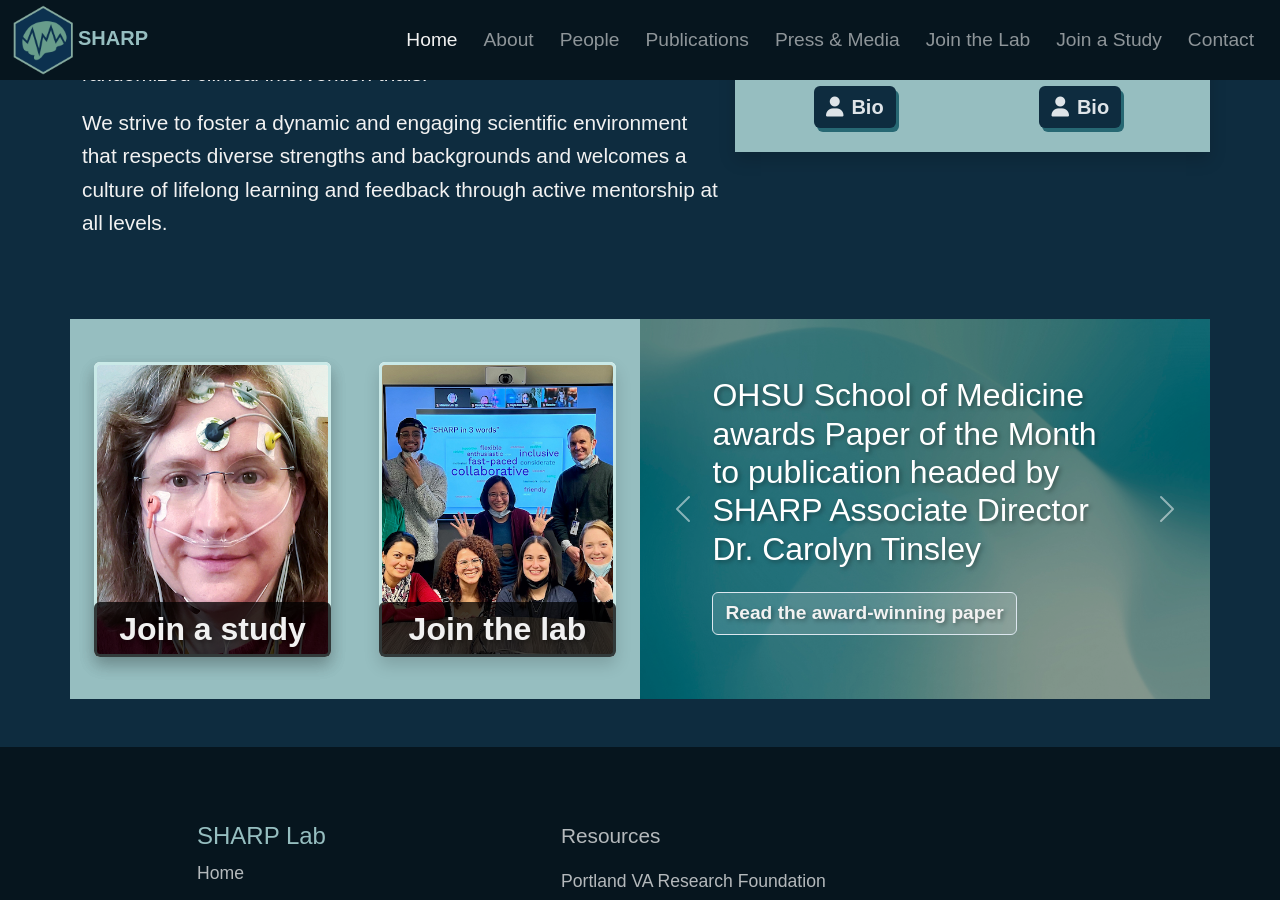
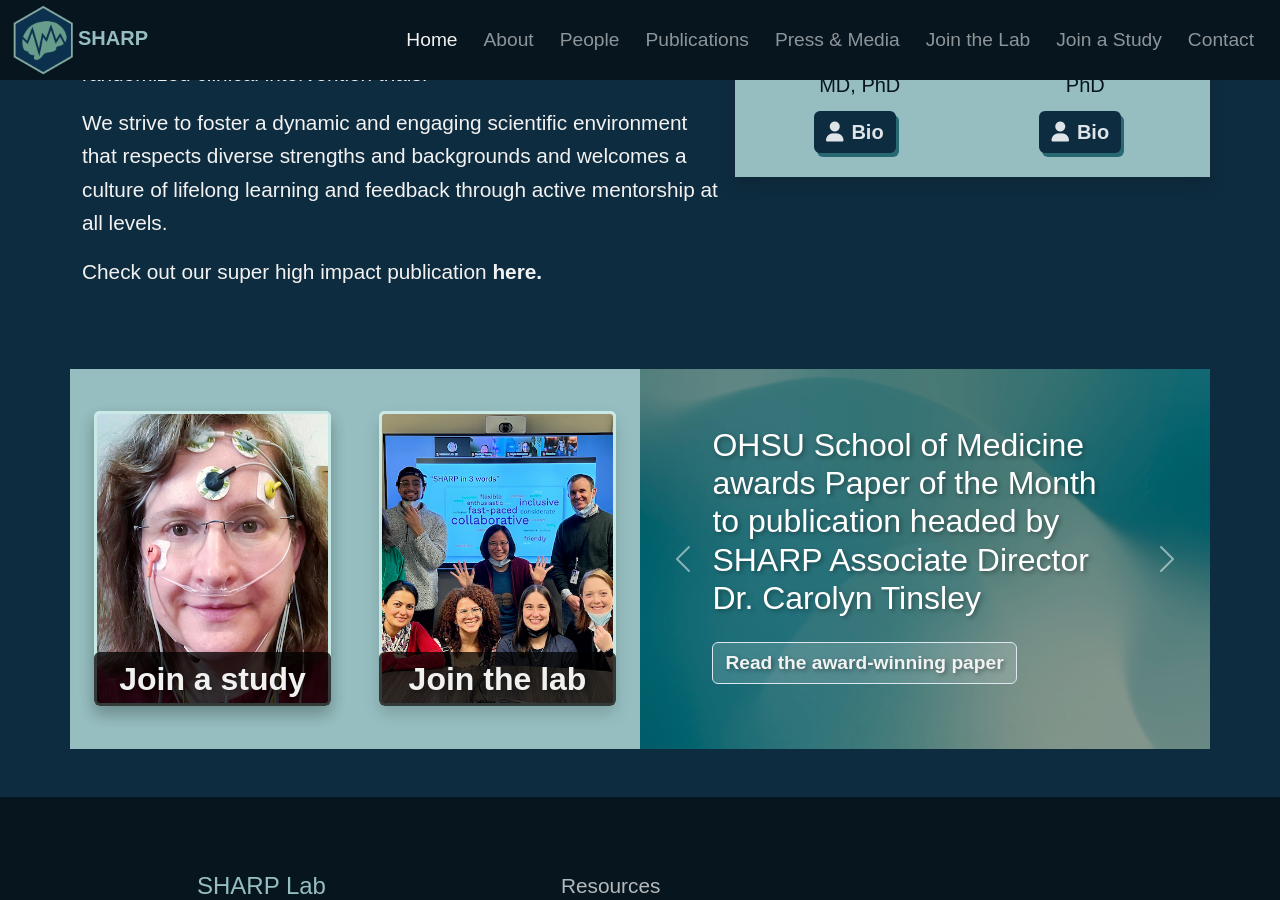
Before and after one commit to SHARP-lab-PDX/SHARP-lab-PDX.github.io, a Jekyll site: the page built from index.html, in a window 1280 px wide and 900 px high, scrolled down 1374 px. Built offline with Jekyll 4.4.1, drawn with Linux system fonts in a browser that asks for light colours; nearby versions of some CDN libraries; a style sheet for code colours, icons or effects is not loaded.

Commit message:
Update Site data “home”

```diff
--- a/_data/home.yml
+++ b/_data/home.yml
@@ -1,11 +1,18 @@
-tagline: |-
-  The Sleep & Health Applied Research Program is a community of researchers and clinicians based in Portland, Oregon with a mission to research how sleep affects the brain across the lifespan in health and disease, and to identify and test new therapies.
+tagline: The Sleep & Health Applied Research Program is a community of
+  researchers and clinicians based in Portland, Oregon with a mission to
+  research how sleep affects the brain across the lifespan in health and
+  disease, and to identify and test new therapies.
+heading: Welcome
+text: >-
+  Since 2016, SHARP has grown rapidly and made a number of foundational
+  discoveries in the form of impactful abstracts, manuscripts, presentations,
+  and additional grant funding and supported career growth for its lab members.
 
-heading: "Welcome"
-
-text: |-
-  Since 2016, SHARP has grown rapidly and made a number of foundational discoveries in the form of impactful abstracts, manuscripts, presentations, and additional grant funding and supported career growth for its lab members.
 
   Our translational approach from rodents to humans investigates the neurobiology of sleep in cognition, social development, and mental and general health outcomes in a variety brain disorders, such as TBI, PTSD, neurodevelopmental disorders and neurodegenerative disease. Our methods include basic science in preclinical models, large-scale observational studies and big data analysis, and randomized clinical intervention trials.
 
+
   We strive to foster a dynamic and engaging scientific environment that respects diverse strengths and backgrounds and welcomes a culture of lifelong learning and feedback through active mentorship at all levels.
+
+
+  Check out our super high impact publication [here.](https://site.com)
```
